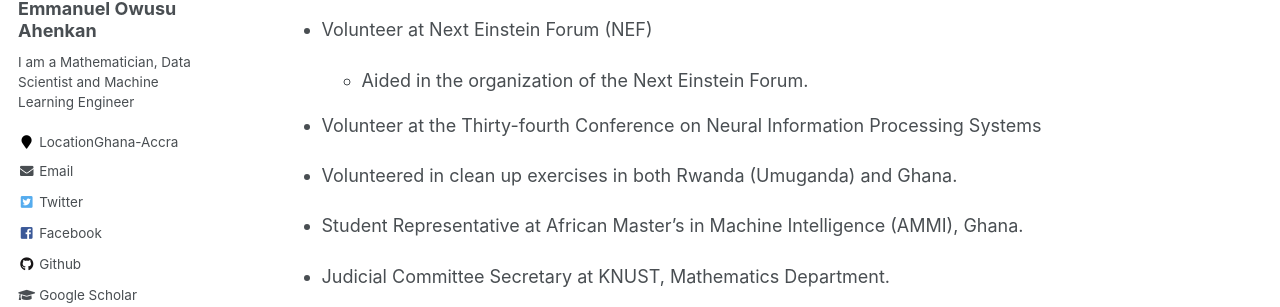
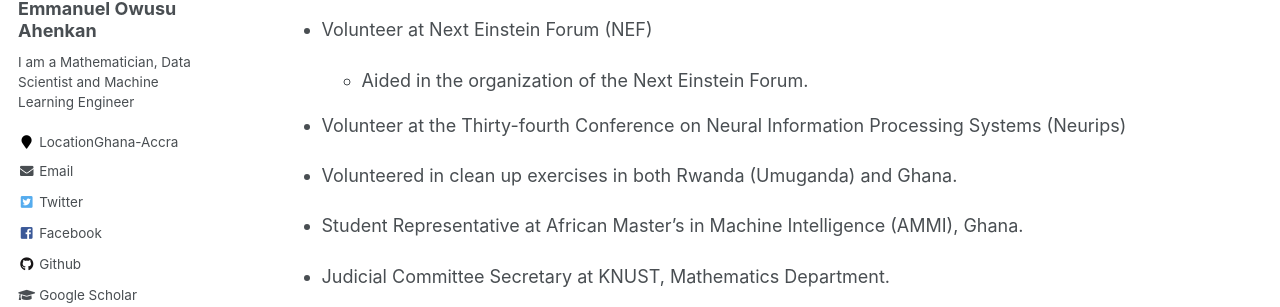
Before and after one commit to EmmanuelOwusu/EmmanuelOwusu.github.io, a Jekyll site: the page built from _pages/cv.md, in a window 1280 px wide and 900 px high, scrolled down 2105 px. Shown: the part 288-595 px from the top of the window. Built offline with Jekyll 4.4.1, drawn with Linux system fonts in a browser that asks for light colours; some web fonts are replaced.

```diff
--- a/_pages/cv.md
+++ b/_pages/cv.md
@@ -76,7 +76,7 @@ Service and leadership
 
   * Aided in the organization of the Next Einstein Forum.
 
-* Volunteer at the Thirty-fourth Conference on Neural Information Processing Systems
+* Volunteer at the Thirty-fourth Conference on Neural Information Processing Systems (Neurips)
 
 * Volunteered in clean up exercises  in both Rwanda (Umuganda) and Ghana.
 
```
